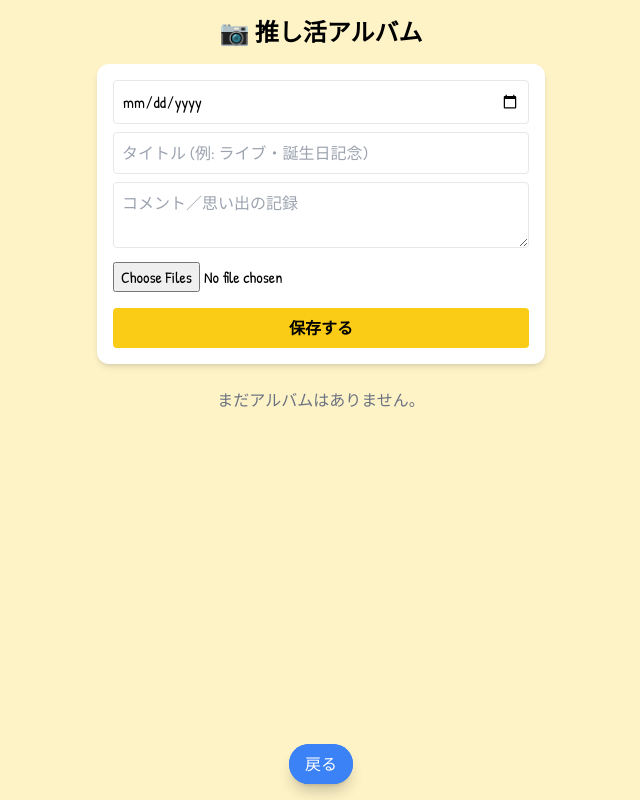
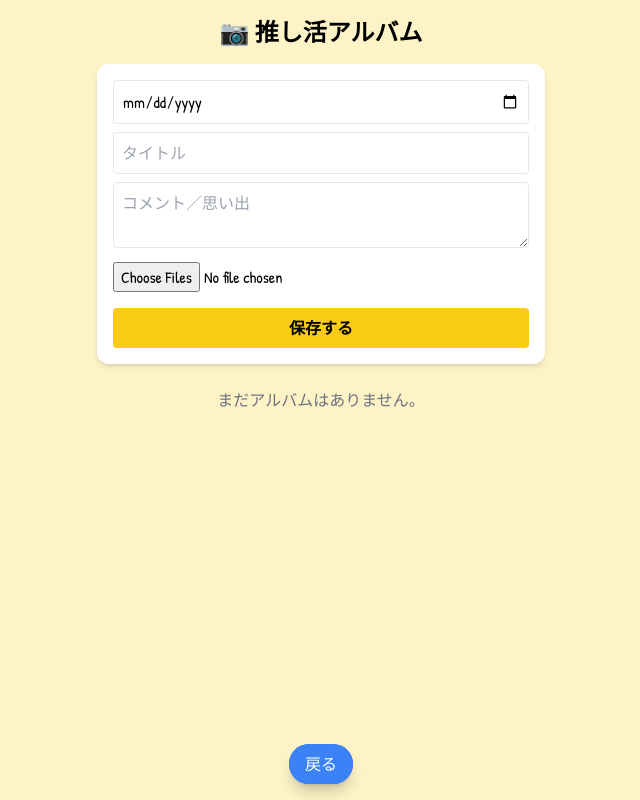
Before and after one commit to m-i-k-soma/soma-family, a React (Vite) app: page /album in a window 1280 px wide. Shown: the whole page, without its empty margins (319-959 px from the left). Built offline with nearby package versions, Linux system fonts and the light colour scheme; a web font is replaced by a local one.

Commit message:
update something

```diff
--- a/src/pages/AlbumPage.jsx
+++ b/src/pages/AlbumPage.jsx
@@ -1,4 +1,5 @@
 import React, { useState, useEffect } from "react";
+import localforage from "localforage";
 import { useEvents } from "../context/EventContext";
 import BackButton from "../components/BackButton";
 
@@ -13,12 +14,14 @@ const AlbumPage = () => {
 
   const { refreshFromStorages } = useEvents();
 
-  // ローカルストレージからデータ読み込み
+  // 初回ロード
   useEffect(() => {
-    const storedAlbums = localStorage.getItem("albumLogs");
-    if (storedAlbums) {
-      setSavedAlbums(JSON.parse(storedAlbums));
-    }
+    (async () => {
+      const storedAlbums = await localforage.getItem("albumLogs");
+      if (storedAlbums) {
+        setSavedAlbums(storedAlbums);
+      }
+    })();
   }, []);
 
   // 入力リセット
@@ -31,7 +34,7 @@ const AlbumPage = () => {
   };
 
   // 保存処理
-  const handleSave = () => {
+  const handleSave = async () => {
     if (!date || !title) {
       setMessage("日付とタイトルは必須です。");
       return;
@@ -41,13 +44,11 @@ const AlbumPage = () => {
     let updatedAlbums = { ...savedAlbums };
 
     if (editIndex !== null) {
-      // 編集モード
       if (!updatedAlbums[date]) {
         updatedAlbums[date] = [];
       }
       updatedAlbums[date][editIndex] = newAlbum;
     } else {
-      // 新規保存
       updatedAlbums = {
         ...updatedAlbums,
         [date]: [...(updatedAlbums[date] || []), newAlbum],
@@ -55,7 +56,7 @@ const AlbumPage = () => {
     }
 
     setSavedAlbums(updatedAlbums);
-    localStorage.setItem("albumLogs", JSON.stringify(updatedAlbums));
+    await localforage.setItem("albumLogs", updatedAlbums);
 
     try {
       refreshFromStorages();
@@ -63,7 +64,6 @@ const AlbumPage = () => {
 
     setMessage(editIndex !== null ? "更新しました！" : "保存しました！");
     resetForm();
-
     setTimeout(() => setMessage(""), 2000);
   };
 
@@ -77,28 +77,33 @@ const AlbumPage = () => {
     setEditIndex(index);
   };
 
-  // 削除処理
-  const handleDelete = (dateKey, index) => {
+  // アルバム削除
+  const handleDelete = async (dateKey, index) => {
     const updatedAlbums = { ...savedAlbums };
     updatedAlbums[dateKey].splice(index, 1);
     if (updatedAlbums[dateKey].length === 0) {
       delete updatedAlbums[dateKey];
     }
     setSavedAlbums(updatedAlbums);
-    localStorage.setItem("albumLogs", JSON.stringify(updatedAlbums));
+    await localforage.setItem("albumLogs", updatedAlbums);
     try {
       refreshFromStorages();
     } catch (e) {}
   };
 
-  // 画像アップロード処理（base64に変換して保存）
+  // 写真削除
+  const handleImageDelete = (idx) => {
+    const newImages = images.filter((_, i) => i !== idx);
+    setImages(newImages);
+  };
+
+  // 画像アップロード
   const handleImageUpload = (e) => {
     const files = Array.from(e.target.files);
-
     files.forEach((file) => {
       const reader = new FileReader();
-      reader.onload = (event) => {
-        setImages((prev) => [...prev, event.target.result]); // ← base64で保存
+      reader.onload = () => {
+        setImages((prev) => [...prev, reader.result]);
       };
       reader.readAsDataURL(file);
     });
@@ -110,52 +115,33 @@ const AlbumPage = () => {
 
       {/* 入力フォーム */}
       <div className="bg-white shadow-md rounded-xl p-4 max-w-md mx-auto">
-        <input
-          type="date"
-          className="w-full border rounded p-2 mb-2"
-          value={date}
-          onChange={(e) => setDate(e.target.value)}
-        />
-        <input
-          type="text"
-          placeholder="タイトル (例: ライブ・誕生日記念)"
-          className="w-full border rounded p-2 mb-2"
-          value={title}
-          onChange={(e) => setTitle(e.target.value)}
-        />
-        <textarea
-          placeholder="コメント／思い出の記録"
-          className="w-full border rounded p-2 mb-2"
-          value={comment}
-          onChange={(e) => setComment(e.target.value)}
-        />
-        <input
-          type="file"
-          multiple
-          accept="image/*"
-          onChange={handleImageUpload}
-          className="mb-2"
-        />
+        <input type="date" className="w-full border rounded p-2 mb-2" value={date} onChange={(e) => setDate(e.target.value)} />
+        <input type="text" placeholder="タイトル" className="w-full border rounded p-2 mb-2" value={title} onChange={(e) => setTitle(e.target.value)} />
+        <textarea placeholder="コメント／思い出" className="w-full border rounded p-2 mb-2" value={comment} onChange={(e) => setComment(e.target.value)} />
+        <input type="file" multiple accept="image/*" onChange={handleImageUpload} className="mb-2" />
+
+        {/* アップロード画像一覧 */}
         <div className="flex flex-wrap gap-2 mb-2">
           {images.map((img, idx) => (
-            <img
-              key={idx}
-              src={img}
-              alt="preview"
-              className="w-20 h-20 object-cover rounded"
-            />
+            <div key={idx} className="relative">
+              <img src={img} alt="preview" className="w-20 h-20 object-cover rounded" />
+              <button
+                onClick={() => handleImageDelete(idx)}
+                className="absolute top-0 right-0 bg-red-500 text-white text-xs px-1 rounded"
+              >
+                ✕
+              </button>
+            </div>
           ))}
         </div>
-        <button
-          onClick={handleSave}
-          className="w-full bg-yellow-400 hover:bg-yellow-500 text-black font-bold py-2 px-4 rounded"
-        >
+
+        <button onClick={handleSave} className="w-full bg-yellow-400 hover:bg-yellow-500 text-black font-bold py-2 px-4 rounded">
           {editIndex !== null ? "更新する" : "保存する"}
         </button>
         {message && <p className="text-center mt-2 text-green-600">{message}</p>}
       </div>
 
-      {/* 保存済みデータ一覧 */}
+      {/* 保存済みアルバム */}
       <div className="mt-6 max-w-4xl mx-auto">
         {Object.keys(savedAlbums).length === 0 ? (
           <p className="text-center text-gray-500">まだアルバムはありません。</p>
@@ -165,35 +151,21 @@ const AlbumPage = () => {
               <h2 className="text-lg font-semibold mb-2">📅 {dateKey}</h2>
               <div className="grid gap-4 sm:grid-cols-2 md:grid-cols-3">
                 {albums.map((album, index) => (
-                  <div
-                    key={index}
-                    className="bg-white shadow-md rounded-xl overflow-hidden"
-                  >
+                  <div key={index} className="bg-white shadow-md rounded-xl overflow-hidden">
                     <div className="p-4 flex flex-col h-full">
                       <h3 className="font-bold text-lg mb-1">{album.title}</h3>
                       <p className="text-gray-700 flex-grow">{album.comment}</p>
                       <div className="flex flex-wrap gap-2 mt-2">
                         {album.images &&
                           album.images.map((img, idx) => (
-                            <img
-                              key={idx}
-                              src={img}
-                              alt="saved"
-                              className="w-16 h-16 object-cover rounded"
-                            />
+                            <img key={idx} src={img} alt="saved" className="w-16 h-16 object-cover rounded" />
                           ))}
                       </div>
                       <div className="flex justify-end gap-2 mt-2">
-                        <button
-                          onClick={() => handleEdit(dateKey, index)}
-                          className="px-3 py-1 bg-blue-400 text-white rounded"
-                        >
+                        <button onClick={() => handleEdit(dateKey, index)} className="px-3 py-1 bg-blue-400 text-white rounded">
                           編集
                         </button>
-                        <button
-                          onClick={() => handleDelete(dateKey, index)}
-                          className="px-3 py-1 bg-red-400 text-white rounded"
-                        >
+                        <button onClick={() => handleDelete(dateKey, index)} className="px-3 py-1 bg-red-400 text-white rounded">
                           削除
                         </button>
                       </div>
@@ -205,7 +177,6 @@ const AlbumPage = () => {
           ))
         )}
       </div>
-
       <BackButton />
     </div>
   );
```
